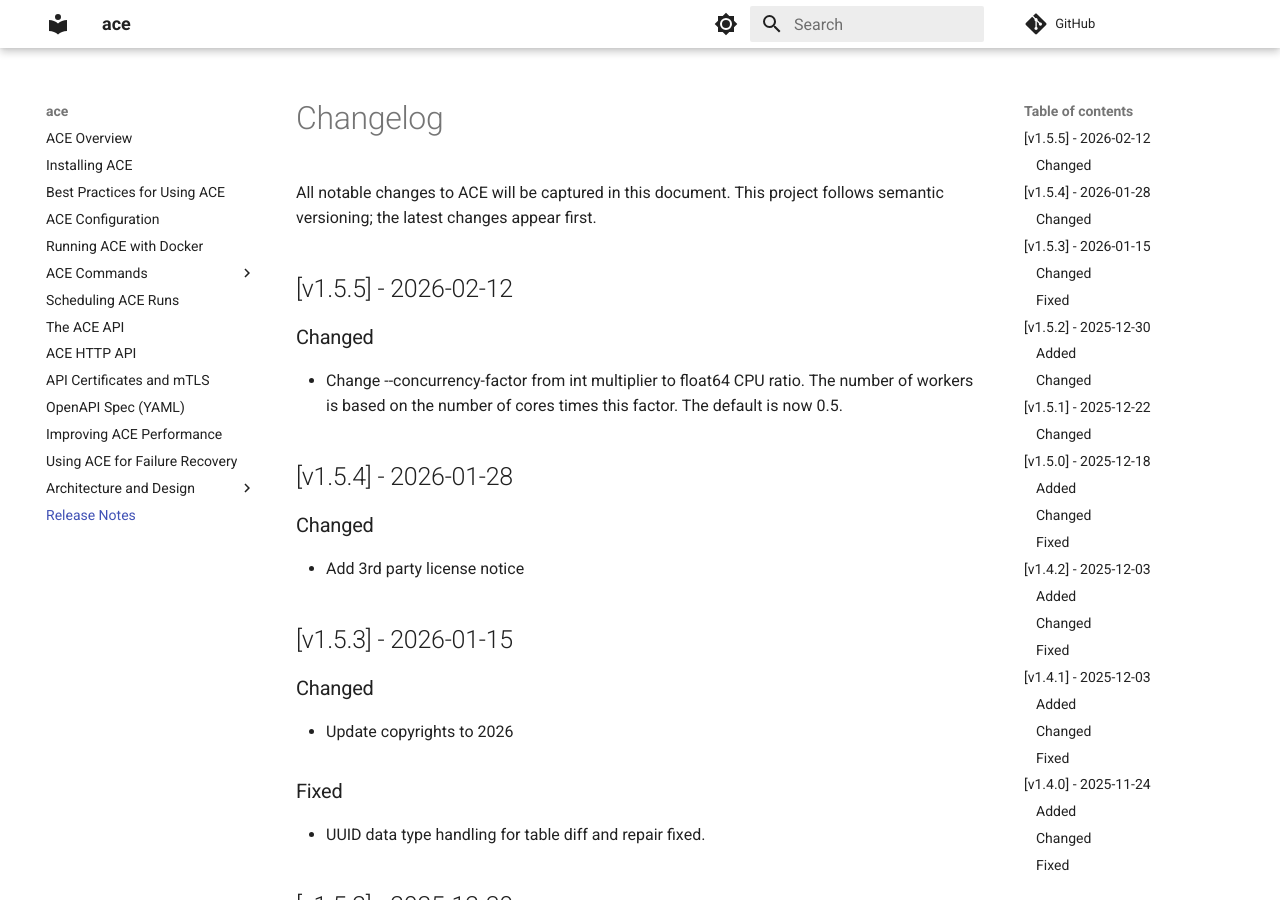
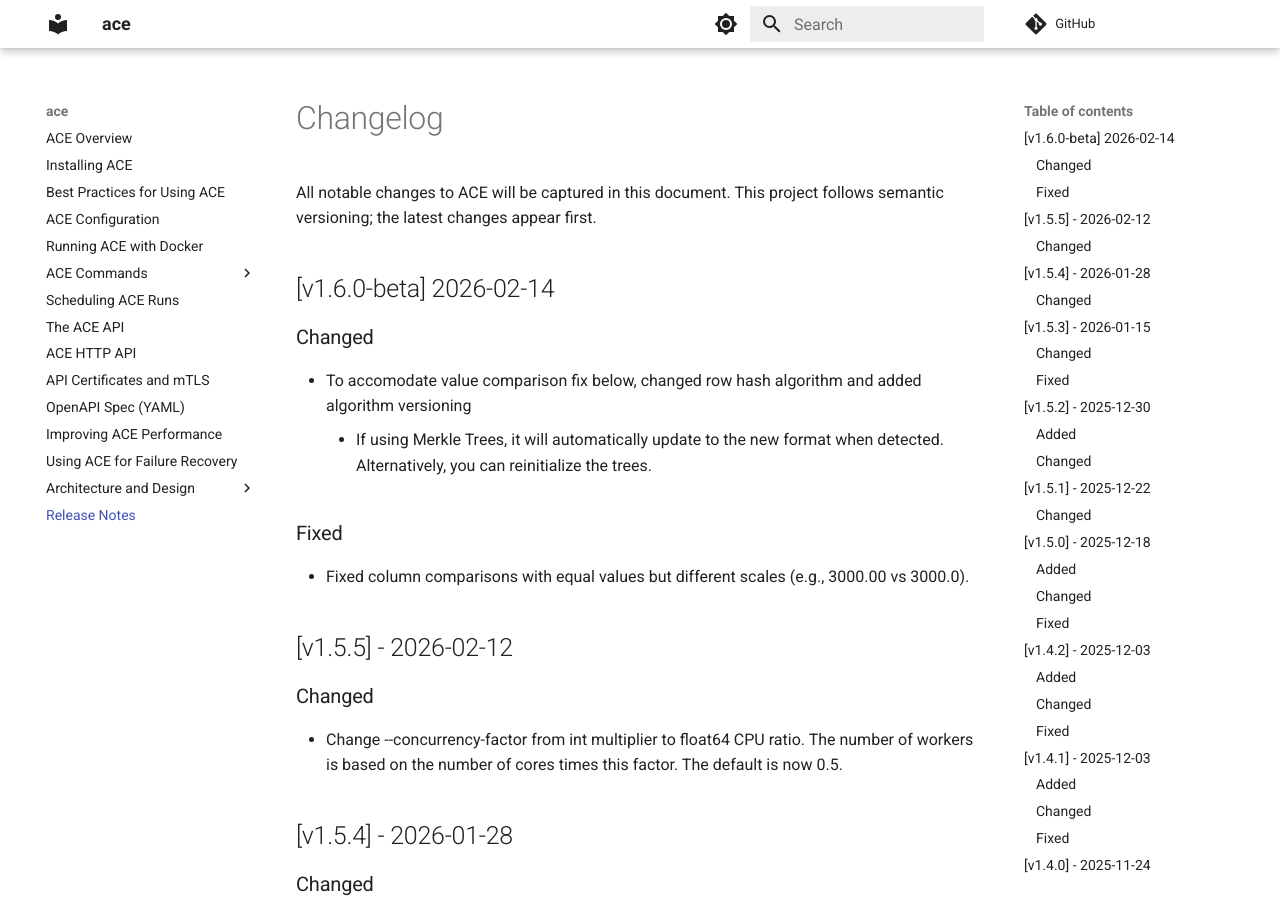
Before and after one commit to pgEdge/ace, an MkDocs documentation site: the page built from docs/CHANGELOG.md, in a window 1280 px wide and 900 px high. Built offline with MkDocs 1.6.1 and Material for MkDocs 9.7.7, drawn with Linux system fonts in a browser that asks for light colours; comment, search, counter and statistics services are not loaded.

Commit message:
Prepare v1.6.0

```diff
--- a/docs/CHANGELOG.md
+++ b/docs/CHANGELOG.md
@@ -1,6 +1,16 @@
 # Changelog
 
 All notable changes to ACE will be captured in this document. This project follows semantic versioning; the latest changes appear first.
+
+## [v1.6.0-beta] 2026-02-14
+
+### Changed
+- To accomodate value comparison fix below, changed row hash algorithm and added algorithm versioning
+    - If using Merkle Trees, it will automatically update to the new format when detected.
+      Alternatively, you can reinitialize the trees.
+
+### Fixed
+- Fixed column comparisons with equal values but different scales (e.g., 3000.00 vs 3000.0).
 
 ## [v1.5.5] - 2026-02-12
 
```
